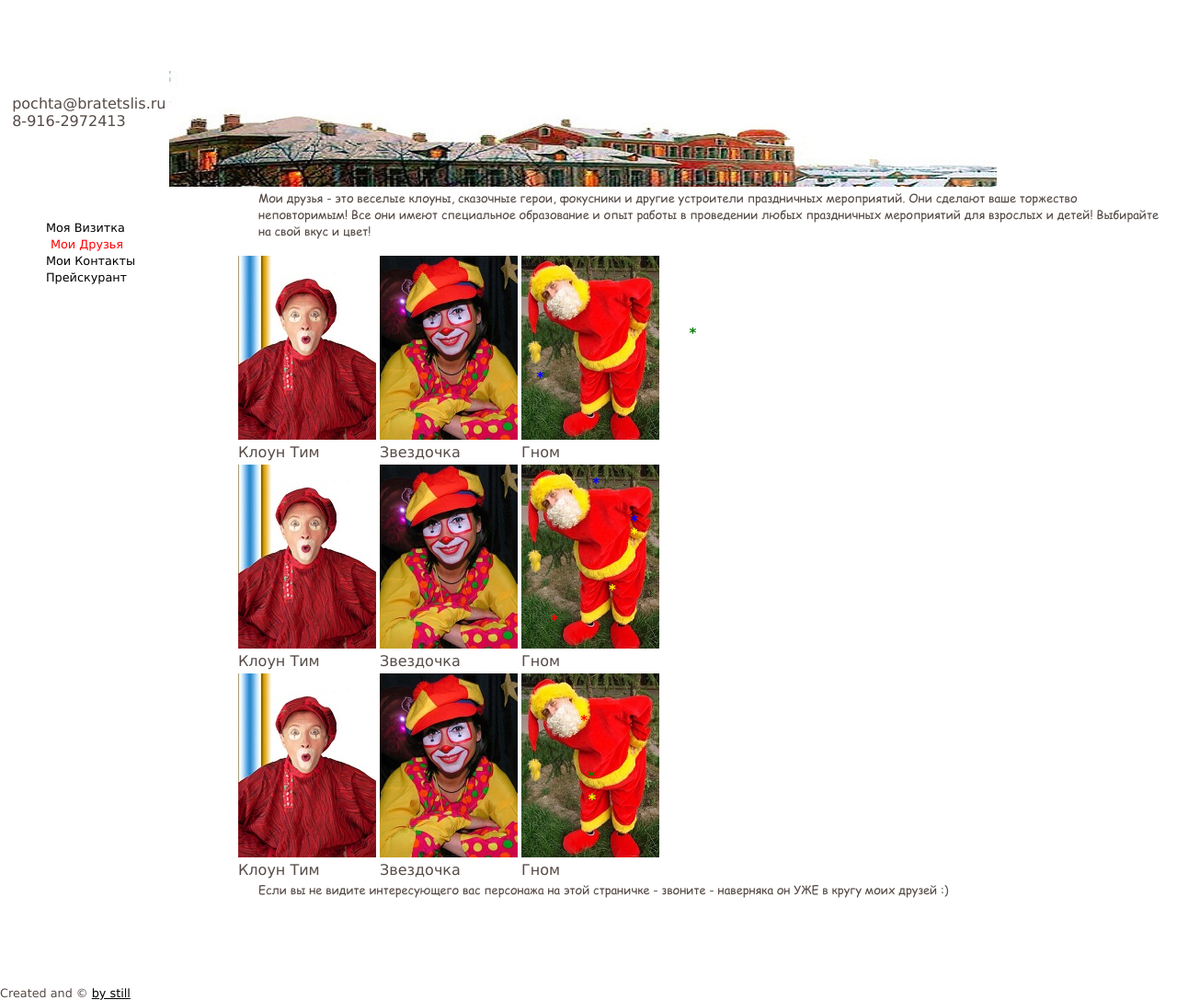
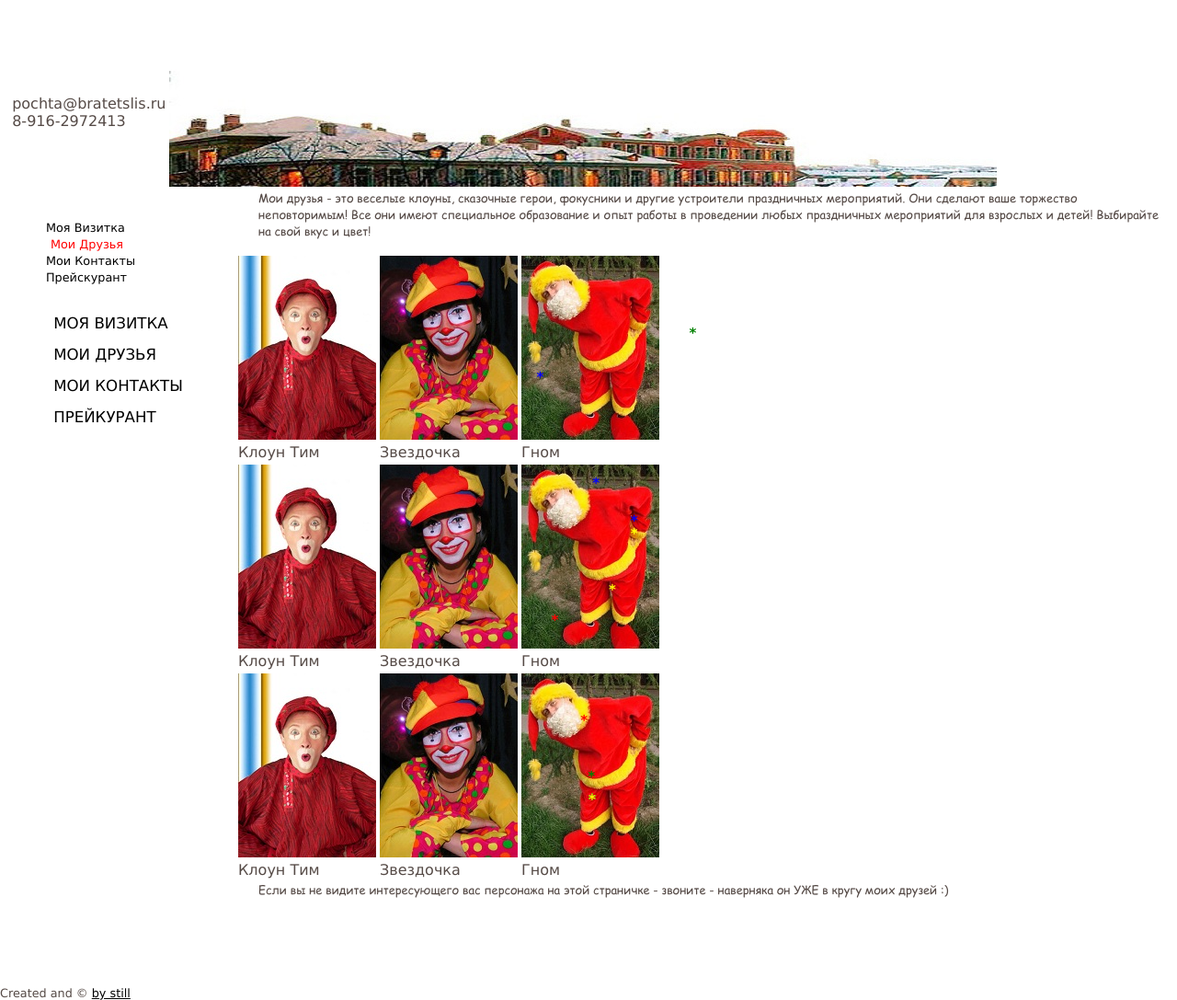
Before and after one commit to bratetslis/Site, a Jekyll site: the page built from index.md, in a window 1280 px wide. Shown: the whole page at 92% size. Built offline with Jekyll 4.4.1, drawn with Linux system fonts in a browser that asks for light colours.

Commit message:
Update _includes/sidebar-right.html

```diff
--- a/_includes/sidebar-right.html
+++ b/_includes/sidebar-right.html
@@ -2,3 +2,8 @@
 <li><a {% if page.nav == 'friends' %} class="selected"{% endif %}href="../friends/">Мои Друзья</a></li>
 <li><a {% if page.nav == 'contacts' %} class="selected"{% endif %}href="../contacts/">Мои Контакты</a></li>
 <li><a {% if page.nav == 'Price' %} class="selected"{% endif %}href="../Price/">Прейскурант</a></li>
+<br><br>
+&nbsp&nbsp<a href="../vizitka/">МОЯ ВИЗИТКА</a><br><br>
+&nbsp&nbsp<a href="../friends/">МОИ ДРУЗЬЯ</a><br><br>
+&nbsp&nbsp<a href="../contacts/">МОИ КОНТАКТЫ</a><br><br>
+&nbsp&nbsp<a href="../Price/">ПРЕЙКУРАНТ</a><br>  <br>
```
